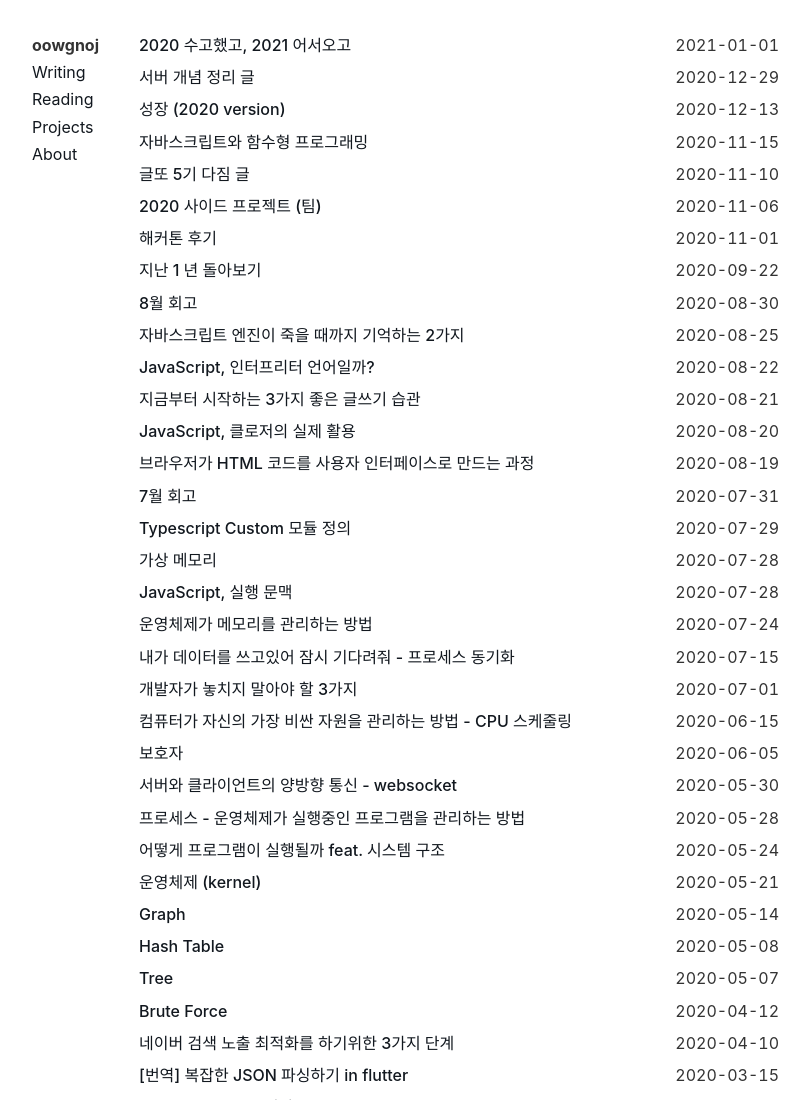
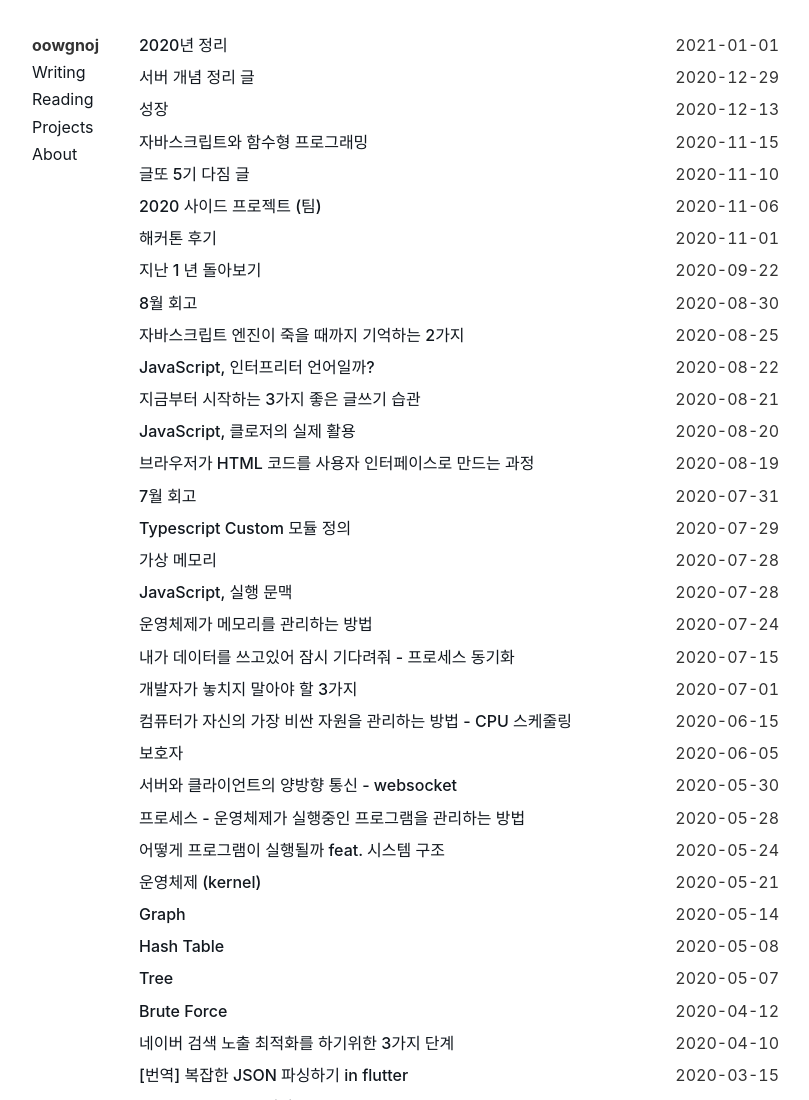
Before and after one commit to oowgnoj/oowgnoj.dev, a Gatsby site: page / in a window 1280 px wide. Shown: the top 1100 px of the page, without its empty margins (181-990 px from the left). Built offline with nearby package versions, Linux system fonts and the light colour scheme; Gatsby itself is replaced by a stand-in of ours; some packages are replaced by stand-ins of ours; a web font is replaced by a local one.

Commit message:
CHANGE: post title

```diff
--- a/posts/2020-12-13-grown-up.md
+++ b/posts/2020-12-13-grown-up.md
@@ -1,6 +1,6 @@
 ---
 layout: post
-title: '성장 (2020 version)'
+title: '성장'
 path: 'journal/grown-up'
 author: 'oowgnoj'
 subtitle: '성장에 대한 갈증에 대해 생각해봤습니다. 성장에 대한 정의를 살펴보고, 필요한 두 가지 요소를 정리했습니다.'
--- a/posts/2021-01-01-welcome2021.md
+++ b/posts/2021-01-01-welcome2021.md
@@ -1,6 +1,6 @@
 ---
 layout: post
-title: '2020 수고했고, 2021 어서오고'
+title: '2020년 정리'
 path: 'journal/start-2021'
 author: 'oowgnoj'
 category: development
```
